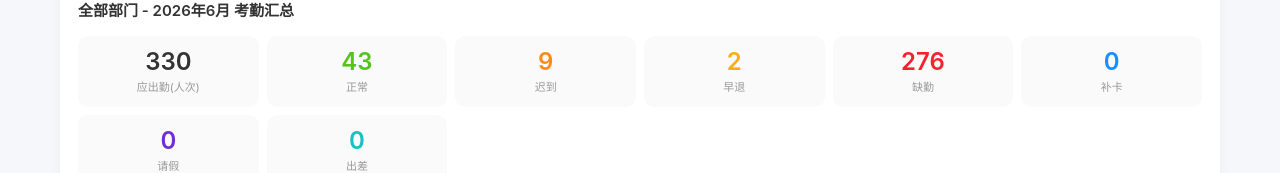
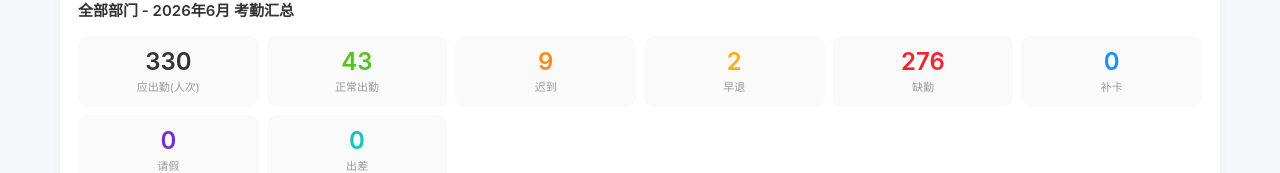
Before and after one commit to nineteen1026-pixel/lyt-10, a Vue app: page /#/dept-board in a window 1280 px wide. Shown: the part 423-596 px from the top of the page. Built offline with nearby package versions, Linux system fonts and the light colour scheme.

Commit message:
.2943806480583112:5422dced41473f6a001601b5bdd6ba9a_6a35073f5b6e3e75a7ce7cdd.6a36055c59a6847ba90298a9.6a36055aabf1299710f06538:Trae CN.T(2026/6/20 11:13:32)

```diff
--- a/src/utils/attendance.js
+++ b/src/utils/attendance.js
@@ -377,7 +377,6 @@ export function calculateAttendanceStats(records, year, month) {
         break
       case ATTENDANCE_STATUS.BUSINESS_TRIP:
         stats.businessTrip++
-        stats.normal++
         break
       case ATTENDANCE_STATUS.OVERTIME:
         stats.normal++
@@ -549,7 +548,6 @@ export function calculateAttendanceStatsWithShift(records, year, month, shiftMap
         break
       case ATTENDANCE_STATUS.BUSINESS_TRIP:
         stats.businessTrip++
-        stats.normal++
         break
       case ATTENDANCE_STATUS.OVERTIME:
         stats.normal++
--- a/src/views/Calendar.vue
+++ b/src/views/Calendar.vue
@@ -39,8 +39,8 @@
       <h4 class="card-title">{{ selectedEmployee?.name }} - 本月考勤统计</h4>
       <div class="stats-grid">
         <div class="stat-item">
-          <div class="stat-value" style="color: #52c41a">{{ monthStats.normal }}</div>
-          <div class="stat-label">正常</div>
+          <div class="stat-value" style="color: #52c41a">{{ monthStats.normal + (monthStats.businessTrip || 0) }}</div>
+          <div class="stat-label">正常出勤</div>
         </div>
         <div class="stat-item">
           <div class="stat-value" style="color: #fa8c16">{{ monthStats.late }}</div>
--- a/src/views/DeptBoard.vue
+++ b/src/views/DeptBoard.vue
@@ -49,8 +49,8 @@
           <div class="stat-label">应出勤(人次)</div>
         </div>
         <div class="stat-item">
-          <div class="stat-value" style="color: #52c41a">{{ deptStats.normal }}</div>
-          <div class="stat-label">正常</div>
+          <div class="stat-value" style="color: #52c41a">{{ deptStats.normal + (deptStats.businessTrip || 0) }}</div>
+          <div class="stat-label">正常出勤</div>
         </div>
         <div class="stat-item">
           <div class="stat-value" style="color: #fa8c16">{{ deptStats.late }}</div>
@@ -283,7 +283,7 @@ const deptStats = computed(() => {
 
 const attendanceRate = computed(() => {
   if (deptStats.value.total === 0) return 0
-  return Math.round((deptStats.value.normal / deptStats.value.total) * 100)
+  return Math.round(((deptStats.value.normal + (deptStats.value.businessTrip || 0)) / deptStats.value.total) * 100)
 })
 
 const trendData = computed(() => {
```
